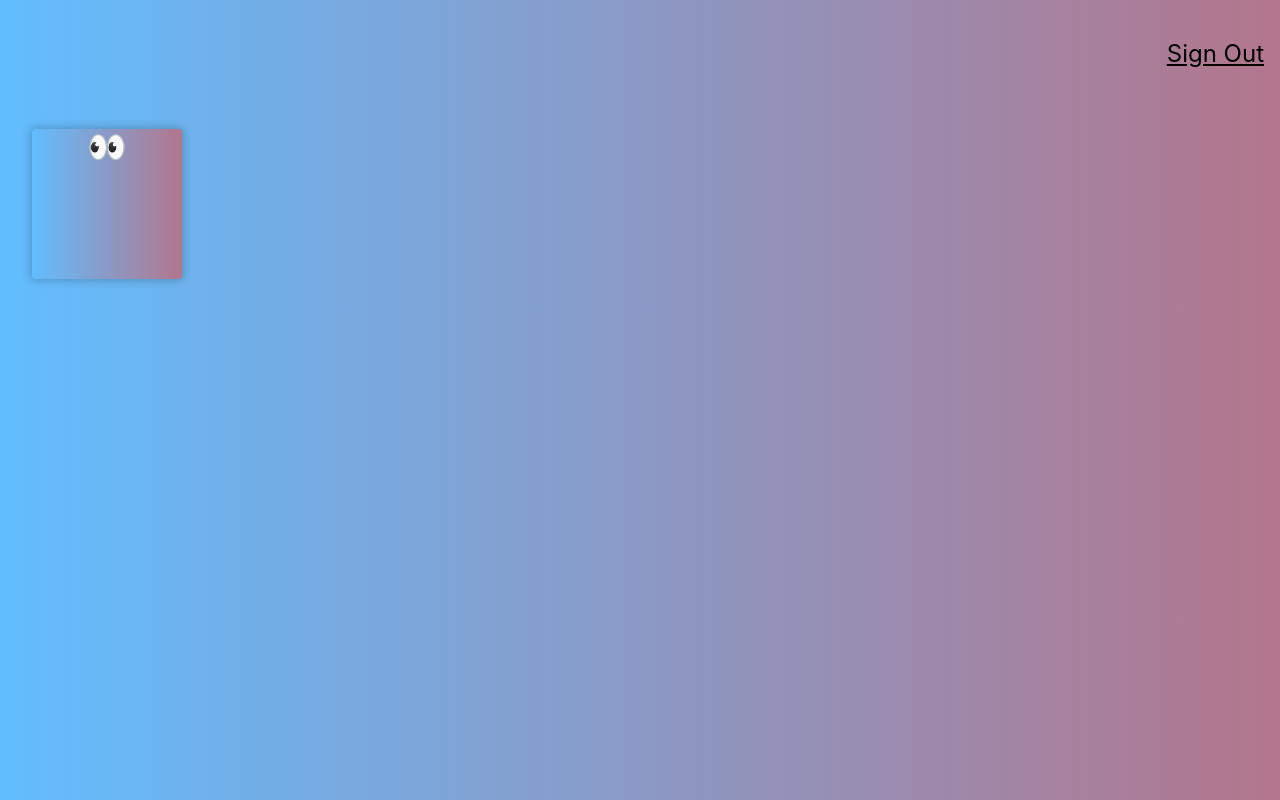
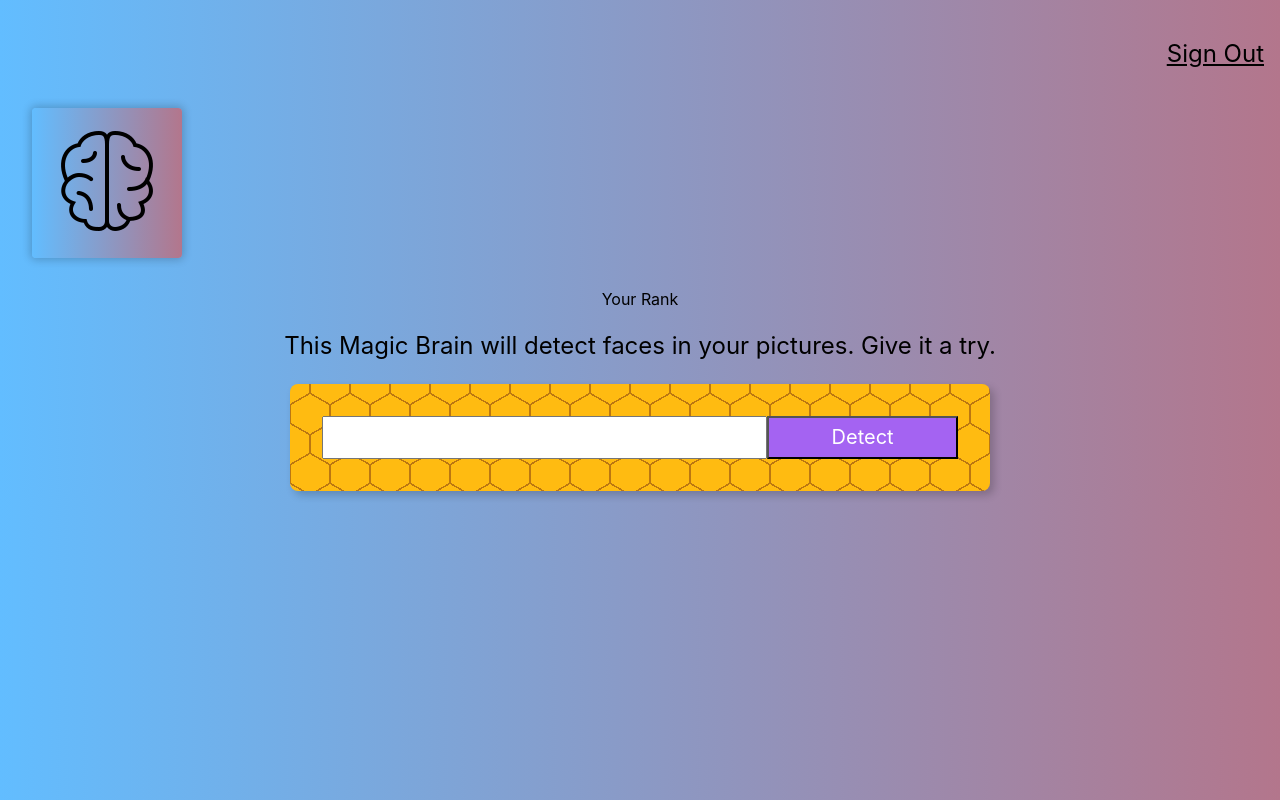
Before and after one commit to realvicandy/brain-box, a React (Create React App) app: page / in a window 1280 px wide. Built offline with nearby package versions, Linux system fonts and the light colour scheme.

Commit message:
Building out components

```diff
--- a/src/App.css
+++ b/src/App.css
@@ -1,5 +1,10 @@
 .App {
   text-align: center;
+}
+
+.center {
+  display: flex;
+  justify-content: center;
 }
 
 .App-logo {
--- a/src/App.js
+++ b/src/App.js
@@ -1,6 +1,8 @@
 import './App.css';
 import Navigation from "./components/Navigation/Navigation";
 import Logo from "./components/Logo/Logo";
+import ImageLinkForm from './components/ImageLinkForm/ImageLinkForm';
+import Rank from './components/Rank/Rank';
 
 
 function App() {
@@ -8,8 +10,9 @@
     <div className="App">
       <Navigation />
       <Logo />
+      <Rank />
+      <ImageLinkForm />
       {/*
-      <ImageLinkForm />
       <FaceRecognition />
       */}
     </div>
--- /dev/null
+++ b/src/components/ImageLinkForm/ImageLinkForm.css
@@ -0,0 +1,11 @@
+.form {
+	width: 700px;
+	background:
+	radial-gradient(circle farthest-side at 0% 50%,#fb1 23.5%,rgba(240,166,17,0) 0)21px 30px,
+	radial-gradient(circle farthest-side at 0% 50%,#B71 24%,rgba(240,166,17,0) 0)19px 30px,
+	linear-gradient(#fb1 14%,rgba(240,166,17,0) 0, rgba(240,166,17,0) 85%,#fb1 0)0 0,
+	linear-gradient(150deg,#fb1 24%,#B71 0,#B71 26%,rgba(240,166,17,0) 0,rgba(240,166,17,0) 74%,#B71 0,#B71 76%,#fb1 0)0 0,
+	linear-gradient(30deg,#fb1 24%,#B71 0,#B71 26%,rgba(240,166,17,0) 0,rgba(240,166,17,0) 74%,#B71 0,#B71 76%,#fb1 0)0 0,
+	linear-gradient(90deg,#B71 2%,#fb1 0,#fb1 98%,#B71 0%)0 0 #fb1;
+	background-size: 40px 60px;
+}
--- /dev/null
+++ b/src/components/ImageLinkForm/ImageLinkForm.js
@@ -0,0 +1,20 @@
+import React from 'react';
+import './ImageLinkForm.css';
+
+const ImageLinkForm = () => {
+	return (
+		<div>
+			<p className='f3'>
+				{'This Magic Brain will detect faces in your pictures. Give it a try.'}
+			</p>
+			<div className='center'>
+				<div className='form center pa4 br3 shadow-5'>
+					<input className='f4 pa2 w-70 center' type='text' />
+					<button className='w-30 f4 grow link ph3 pv2 dib white bg-light-purple'>Detect</button>
+				</div>
+			</div>
+		</div>
+	);
+}
+
+export default ImageLinkForm;
--- a/src/components/Logo/Logo.js
+++ b/src/components/Logo/Logo.js
@@ -1,13 +1,14 @@
 import React from 'react';
 import Tilt from 'react-parallax-tilt';
+import brain from './brain.png';
 import './Logo.css';
 
 const Logo = () => {
 	return (
 		<div className='ma4 mt0 '>
-		    <Tilt className='Tilt br2 shadow-2' style={{ height: '150px', width: '150px', backgroundColor: 'darkgreen' }}>
-				<div>
-					<h1>👀</h1>
+		    <Tilt className='Tilt br2 shadow-2' style={{height: '150px', width: '150px'}}>
+				<div className="pa3">
+					<img style={{paddingTop: '7px'}} src={brain} alt="brain logo"/>
 				</div>
 			</Tilt>
 		</div>
--- /dev/null
+++ b/src/components/Rank/Rank.js
@@ -0,0 +1,11 @@
+import React from 'react';
+
+const Rank = () => {
+	return (
+		<div>
+			<p>Your Rank</p>
+		</div>
+	);
+}
+
+export default Rank;
--- a/src/index.css
+++ b/src/index.css
@@ -12,3 +12,7 @@
   font-family: source-code-pro, Menlo, Monaco, Consolas, 'Courier New',
     monospace;
 }
+
+button {
+  cursor: pointer;
+}
```
Also changed, not shown: src/components/Logo/brain.png (added).
